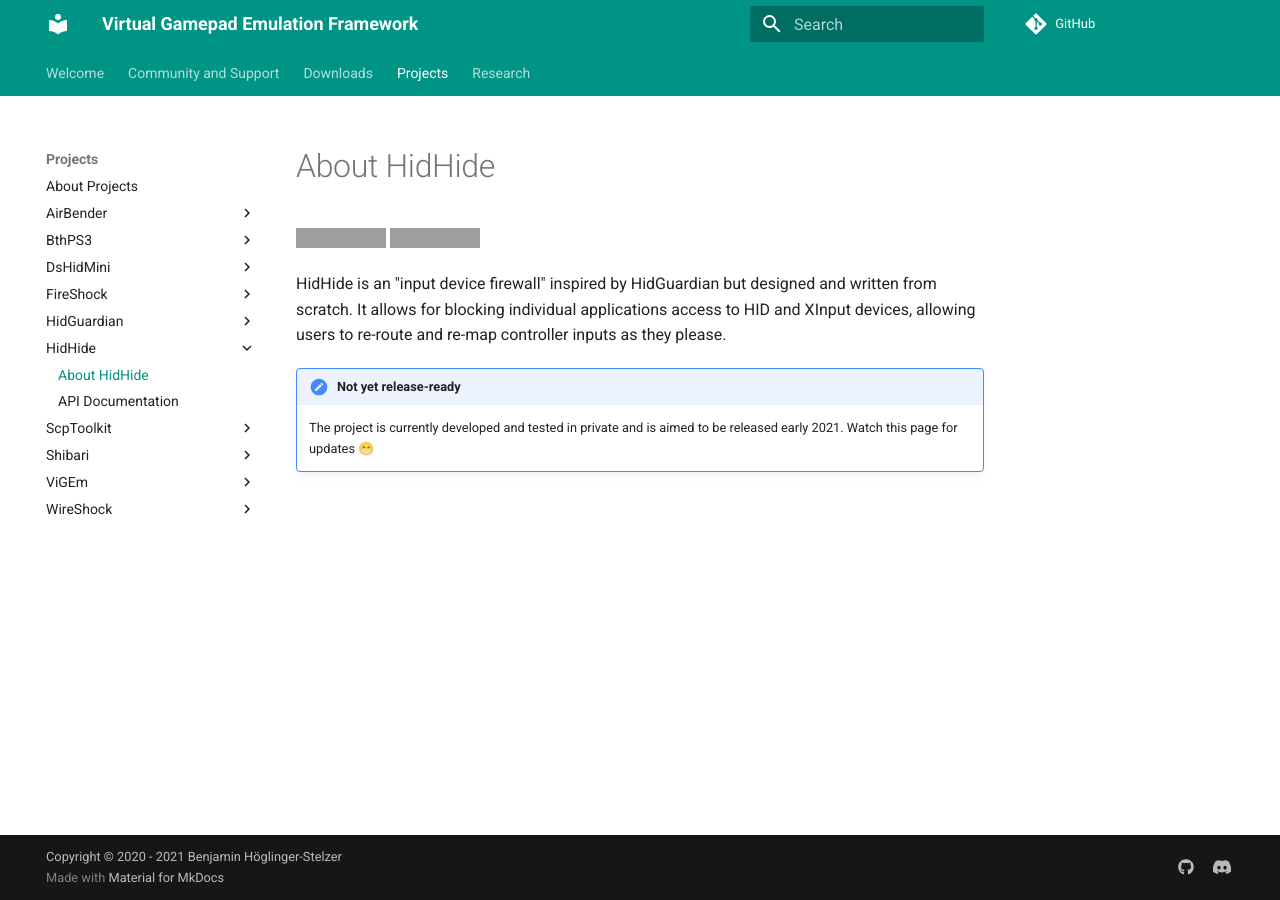
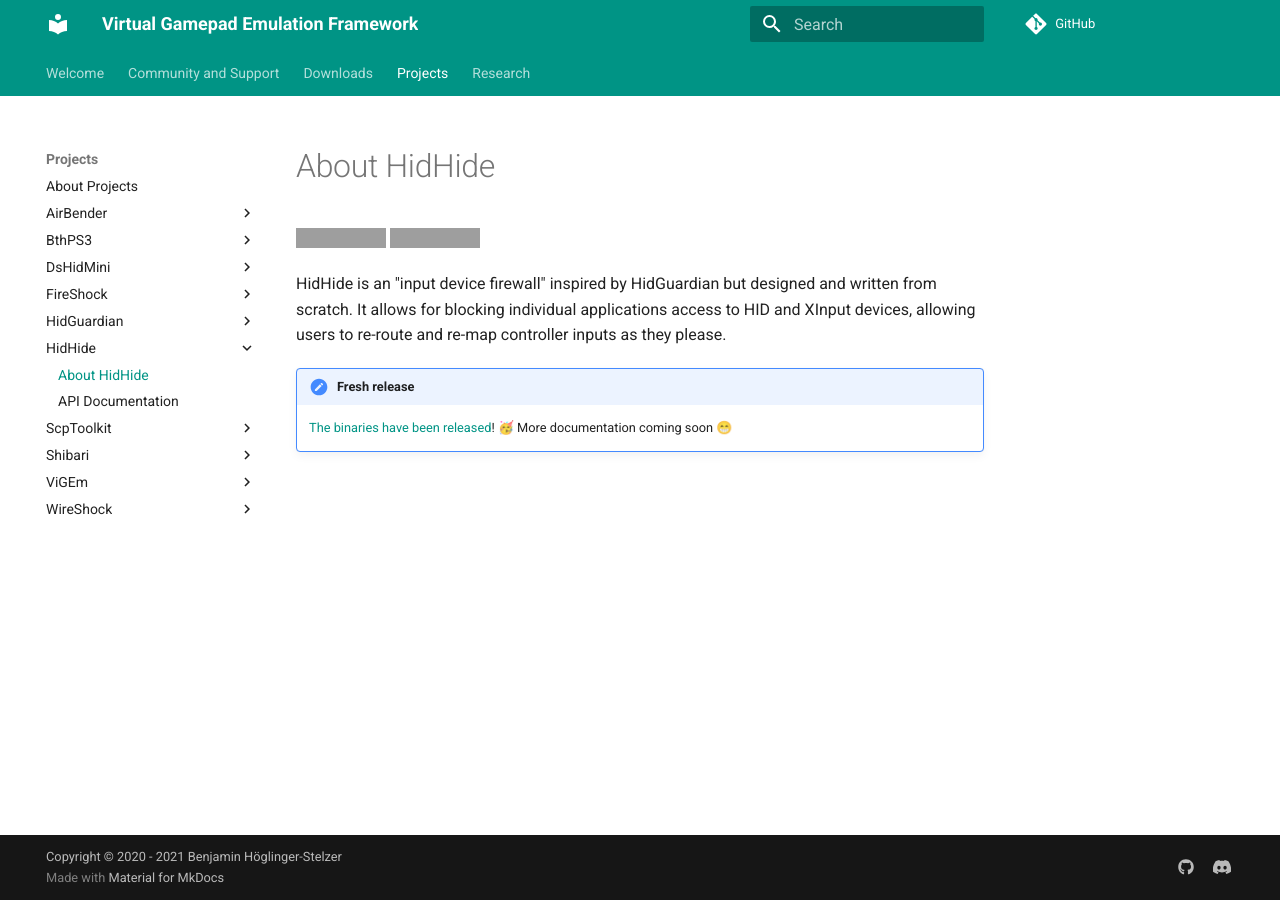
Before and after one commit to nefarius/ViGEm.github.io, an MkDocs documentation site: the page built from docs/projects/HidHide/index.md, in a window 1280 px wide. Built offline with MkDocs 1.6.1 and Material for MkDocs 9.7.7, drawn with Linux system fonts in a browser that asks for light colours; comment, search, counter and statistics services are not loaded; grey boxes are pictures that could not be loaded.

Commit message:
Updated index

```diff
--- a/docs/projects/HidHide/index.md
+++ b/docs/projects/HidHide/index.md
@@ -4,5 +4,5 @@
 
 HidHide is an "input device firewall" inspired by HidGuardian but designed and written from scratch. It allows for blocking individual applications access to HID and XInput devices, allowing users to re-route and re-map controller inputs as they please.
 
-!!! attention "Not yet release-ready"
-    The project is currently developed and tested in private and is aimed to be released early 2021. Watch this page for updates 😁
+!!! attention "Fresh release"
+    [The binaries have been released](https://github.com/ViGEm/HidHide/releases/latest)! 🥳 More documentation coming soon 😁
```
